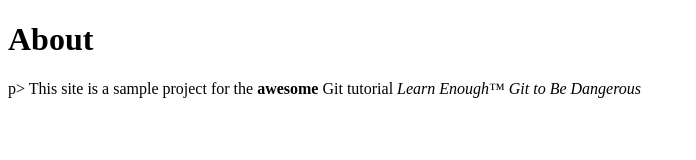
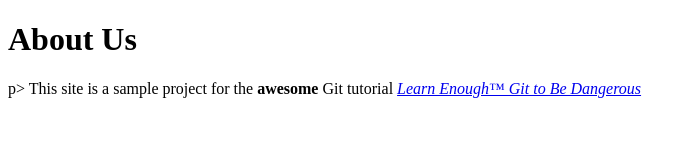
Before and after one commit to dupree719/Kyle-Isaiah-Saad-Andrew, a plain HTML site: page about.html in a window 1280 px wide. Shown: the whole page, without its empty margins (0-696 px from the left). Drawn offline with Linux system fonts and the light colour scheme.

Commit message:
Change page heading

```diff
--- a/about.html
+++ b/about.html
@@ -4,9 +4,9 @@
     <title>About Us</title>
  </head>
  <body>
-    <h1>About</h1>
+    <h1>About Us</h1>
     <p>p>
       This site is a sample project for the <strong>awesome</strong> Git
-      tutorial <em>Learn Enough™ Git to Be Dangerous</em>
+      tutorial <a href="https://www.learnenough.com/git-tutorial"><em>Learn Enough™ Git to Be Dangerous</em>
    </body>
 </html>
```
Also changed, not shown: index.html (+4 -1 lines).
